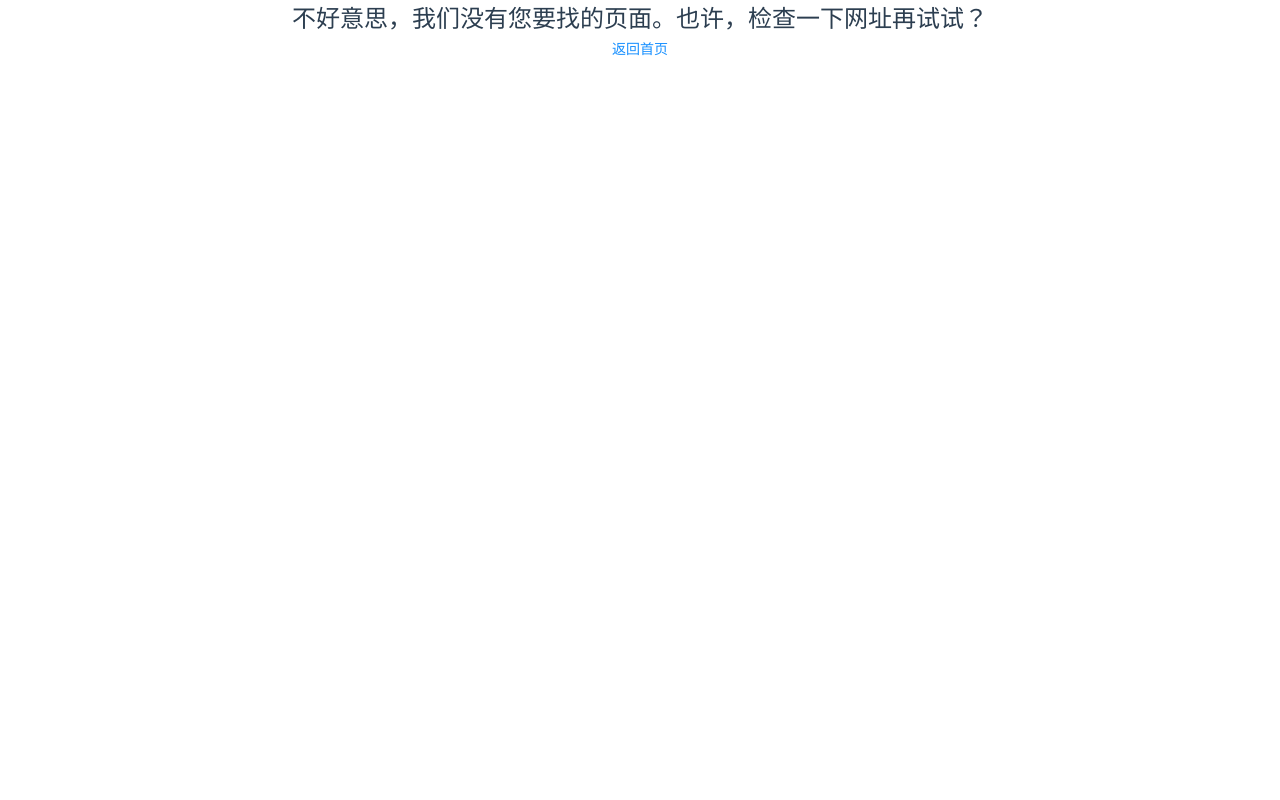
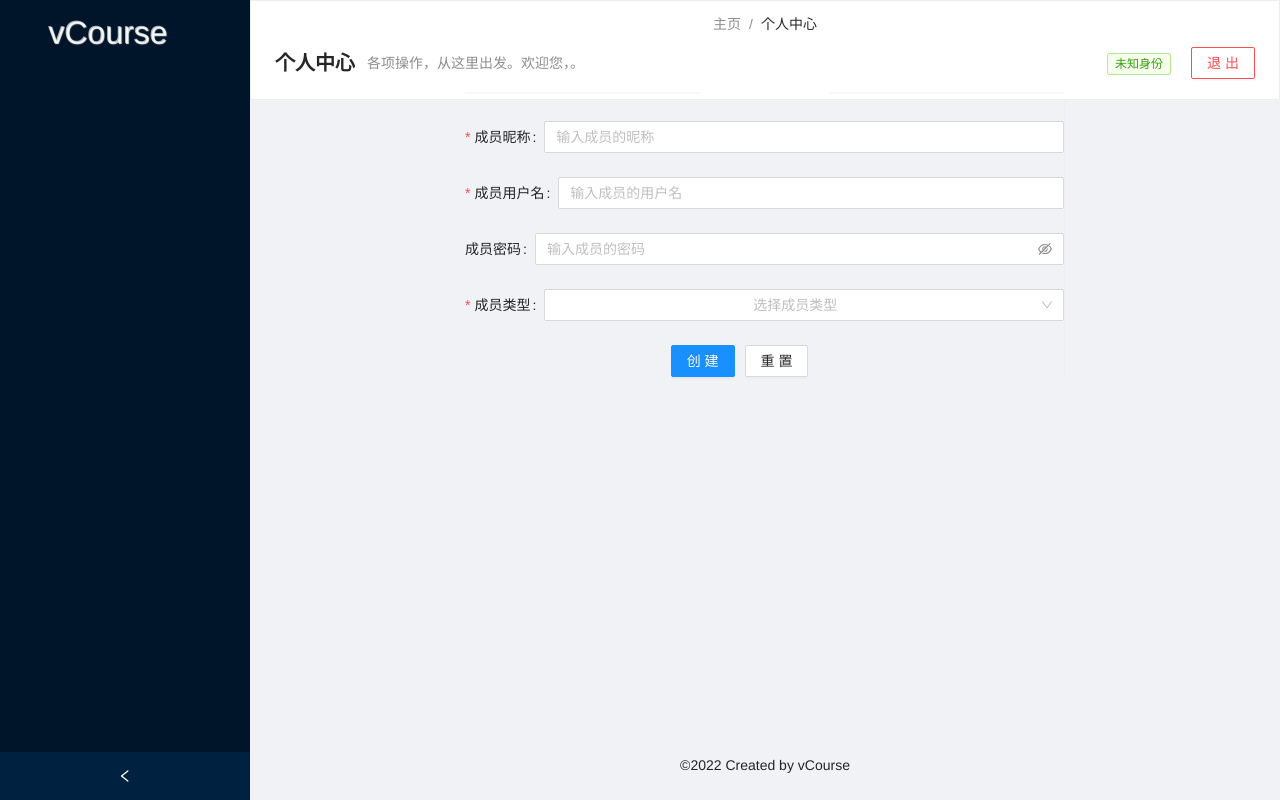
Before and after one commit to ch1y0q/soft-eng-lab-frontend, a Vue app: page /#/create-member in a window 1280 px wide. Built offline with nearby package versions, Linux system fonts and the light colour scheme.

Commit message:
*: add CreateMember PersonalCenter: router now works

```diff
--- a/package.json
+++ b/package.json
@@ -12,6 +12,7 @@
     "ant-design-vue": "^3.2.0",
     "axios": "^0.26.1",
     "core-js": "^3.8.3",
+    "lodash-es": "^4.17.21",
     "vue": "^3.2.33",
     "vue-router": "^4.0.14",
     "vue-style-loader": "^4.1.2",
--- a/src/components/Login.vue
+++ b/src/components/Login.vue
@@ -98,6 +98,9 @@ export default defineComponent({
             break;
         }
       }
+      else{
+        message.error("网络错误，请稍后再试")
+      }
     }
 
     const getLoginInfo = () => {
--- a/src/components/PersonalCenter.vue
+++ b/src/components/PersonalCenter.vue
@@ -19,23 +19,23 @@
             </span>
             </template>
 
-            <a-menu-item name="create-teacher-menu-item" to="/member/CreateMember">
+            <a-menu-item name="create-teacher-menu-item" key="CreateMember">
               添加成员
             </a-menu-item>
 
-            <a-menu-item name="view-member-info-menu-item" to="/member/ViewMemberInfo">
+            <a-menu-item name="view-member-info-menu-item" key="ViewMemberInfo">
               查看成员信息
             </a-menu-item>
 
-            <a-menu-item name="update-member-info-menu-item" to="/member/UpdateMemberInfo">
+            <a-menu-item name="update-member-info-menu-item" key="UpdateMemberInfo">
               修改成员信息
             </a-menu-item>
 
-            <a-menu-item name="flip-page-view-member-info-menu-item" to="/member/FlipPageViewMemberInfo">
+            <a-menu-item name="flip-page-view-member-info-menu-item" key="FlipPageViewMemberInfo">
               分页查看成员信息
             </a-menu-item>
 
-            <a-menu-item name="delete-member-info-menu-item" to="/member/DeleteMemberInfo">
+            <a-menu-item name="delete-member-info-menu-item" key="DeleteMemberInfo">
               删除成员
             </a-menu-item>
           </a-sub-menu>
@@ -49,28 +49,33 @@
               <span>教师与课程信息维护</span>
             </span>
             </template>
-            <!--教师身份-->
-            <a-menu-item v-if="store.state.user_type === 3" name="edit-info-teacher-a-menu-item"
-                         to="/member/EditInfoTeacher">
-              编辑我的信息
+
+            <a-menu-item name="edit-info-teacher-a-menu-item"
+                         key="EditInfoTeacher">
+              <template v-if="store.state.user_type === 3">
+                <!--教师身份-->
+                编辑我的信息
+              </template>
+              <template v-else>
+                <!--管理员身份-->
+                编辑教师信息
+              </template>
             </a-menu-item>
-            <!--管理员身份-->
-            <a-menu-item v-else name="edit-info-teacher-a-menu-item" to="/member/EditInfoTeacher">
-              编辑教师信息
-            </a-menu-item>
-            <a-menu-item name="create-course-a-menu-item" to="/course/CreateCourse">
+
+
+            <a-menu-item name="create-course-a-menu-item" key="CreateCourse">
               创建课程
             </a-menu-item>
-            <a-menu-item name="bind-course-a-menu-item" to="/course/BindCourse">
+            <a-menu-item name="bind-course-a-menu-item" key="BindCourse">
               绑定课程
             </a-menu-item>
-            <a-menu-item name="unbind-course-a-menu-item" to="/course/UnbindCourse">
+            <a-menu-item name="unbind-course-a-menu-item" key="UnbindCourse">
               解绑课程
             </a-menu-item>
-            <a-menu-item name="view-bind-course-a-menu-item" to="/course/ViewBindCourse">
+            <a-menu-item name="view-bind-course-a-menu-item" key="ViewBindCourse">
               查看绑定课程
             </a-menu-item>
-            <a-menu-item name="list-selected-course-a-menu-item" to="/course/ListSelectedCourse">
+            <a-menu-item name="list-selected-course-a-menu-item" key="ListSelectedCourse">
               查看课程
             </a-menu-item>
           </a-sub-menu>
@@ -83,16 +88,16 @@
               <span>学生个人信息维护</span>
             </span>
             </template>
-            <a-menu-item name="edit-info-student-a-menu-item" to="/member/EditInfoStudent">
+            <a-menu-item name="edit-info-student-a-menu-item" key="EditInfoStudent">
               编辑我的信息
             </a-menu-item>
-            <a-menu-item name="list-selected-course-a-menu-item" to="/course/ListSelectedCourse">
+            <a-menu-item name="list-selected-course-a-menu-item" key="ListSelectedCourse">
               查看课程
             </a-menu-item>
-            <a-menu-item name="select-course-a-menu-item" to="/course/SelectCourse">
+            <a-menu-item name="select-course-a-menu-item" key="SelectCourse">
               选课
             </a-menu-item>
-            <a-menu-item name="drop-course-a-menu-item" to="/course/DropCourse">
+            <a-menu-item name="drop-course-a-menu-item" key="DropCourse">
               退选课程
             </a-menu-item>
           </a-sub-menu>
@@ -119,9 +124,11 @@
         </a-layout-header>
         <a-layout-content style="margin: 0 16px; min-height: 500px">
           <div class="subpage-router">
-            <transition mode="out-in">
-              <router-view/>
-            </transition>
+            <router-view v-slot="{ Component }">
+              <transition>
+                <component :is="Component"/>
+              </transition>
+            </router-view>
           </div>
         </a-layout-content>
 
@@ -183,6 +190,9 @@ export default defineComponent({
 
     const handleClick = e => {
       console.log('click', e);
+      router.push({
+        name: e.key
+      })
     };
 
     const logoutHandler = () => {
--- /dev/null
+++ b/src/components/member/CreateMember.vue
@@ -0,0 +1,231 @@
+<template>
+  <div class="CreateMember">
+    <div class="main">
+      <div class="CreateMemberForm">
+        <a-form
+            :model="formStateRef"
+            :rules="ruleValidateRef"
+            @finishFailed="onFinishFailed"
+            @finish="onFinish"
+            :label-width="80"
+        >
+          <a-divider>成员信息录入</a-divider>
+
+          <a-form-item label="成员昵称" name="nickname">
+            <a-input
+                v-model:value="formStateRef.nickname"
+                placeholder="输入成员的昵称"
+                show-word-limit
+                :maxlength="20"
+            />
+          </a-form-item>
+
+          <a-form-item label="成员用户名" name="username">
+            <a-input
+                v-model:value="formStateRef.username"
+                placeholder="输入成员的用户名"
+                show-word-limit
+                :maxlength="20"
+            />
+          </a-form-item>
+
+          <a-form-item label="成员密码" name="password">
+            <a-input-password
+                v-model:value="formStateRef.password"
+                placeholder="输入成员的密码"
+                show-word-limit
+                :maxlength="20"
+            />
+          </a-form-item>
+
+
+          <a-form-item label="成员类型" name="user_type">
+            <a-select v-model:value="formStateRef.user_type" placeholder="选择成员类型">
+              <a-select-option :value="1">{{ user_type_to_string(1) }}</a-select-option>
+              <a-select-option :value="2">{{ user_type_to_string(2) }}</a-select-option>
+              <a-select-option :value="3">{{ user_type_to_string(3) }}</a-select-option>
+            </a-select>
+          </a-form-item>
+
+
+          <a-form-item class="error-infos" :wrapper-col="{ span: 14, offset: 4 }" v-bind="errorInfos">
+            <a-button type="primary" @click.prevent="handleSubmit">创建</a-button>
+            <a-button style="margin-left: 10px" @click="handleReset">重置</a-button>
+          </a-form-item>
+
+        </a-form>
+      </div>
+    </div>
+  </div>
+</template>
+
+<script>
+import axios from "axios";
+import {Form, message} from "ant-design-vue";
+import {user_type_to_string} from "@/components/utils/enums";
+import {computed, defineComponent, reactive} from "vue";
+import {useRouter} from "vue-router";
+import {toArray} from 'lodash-es';
+
+const useForm = Form.useForm;
+export default defineComponent({
+  name: "CreateMember",
+  setup() {
+    const router = useRouter()
+
+    const formStateRef = reactive({
+      username: "",
+      nickname: "",
+      password: "",
+      user_type: undefined,
+    })
+
+    const usernameValidator = (rule, value) => {
+      const reg = /^[A-Za-z]{8,20}$/;
+      if (!value) {
+        Promise.reject("用户名不能为空")
+      } else if (value.length < 8 || value.length > 20) {
+        Promise.reject("用户名长度应当在8~20之间")
+      } else if (!reg.test(value)) {
+        Promise.reject("用户名应当仅包含大小写字母")
+      } else return Promise.resolve();
+    }
+
+    const passwordValidator = (rule, value) => {
+      const reg = /^(?![0-9]+$)(?![a-z]+$)(?![A-Z]+$)[0-9A-Za-z]{8,20}$/;
+      if (!value) {
+        return Promise.reject("密码不能为空")
+      } else if (value.length < 8 || value.length > 20) {
+        return Promise.reject("密码长度应当在8~20之间")
+      } else if (!reg.test(value)) {
+        return Promise.reject("密码应当同时包含大小写字母和数字")
+      } else return Promise.resolve()
+    }
+
+    const ruleValidateRef = reactive({
+      username: [
+        {
+          required: true,
+          validator: usernameValidator,
+          trigger: "blur"
+        }
+      ],
+      nickname: [
+        {
+          required: true,
+          message: "昵称不能为空",
+          trigger: "blur"
+        },
+        {
+          type: 'string',
+          min: 4,
+          message: "昵称不能小于4位",
+          trigger: "blur"
+        }
+      ],
+      password: [
+        {
+          type: 'string',
+          validator: passwordValidator,
+          trigger: "blur"
+        }
+      ],
+      user_type: [
+        {
+          required: true,
+          message: "用户类型不能为空",
+          trigger: "blur"
+        }
+      ]
+    })
+
+    const errorInfos = computed(() => {
+      return mergeValidateInfo(toArray(validateInfos));
+    });
+
+    const {resetFields, validate, validateInfos, mergeValidateInfo} = useForm(formStateRef, ruleValidateRef);
+
+    const handleReset = () => {
+      resetFields();
+    }
+
+    const createMemberOk = (res) => {
+      if (res.data) {
+        switch (res.data.code) {
+          case 0:
+            message.success("成功添加成员：" + res.data.data['user_id']);
+            handleReset();
+            break;
+          case 1:
+            message.error("参数不合法");
+            break;
+          case 2:
+            message.error("用户名已存在");
+            break;
+          case 255:
+          default:
+            message.error("未知错误");
+        }
+      } else {
+        message.error("网络错误，请稍后再试")
+      }
+    }
+
+    const createMember = () => {
+      let obj = {
+        username: formStateRef.username,
+        nickname: formStateRef.nickname,
+        password: formStateRef.password,
+        user_type: formStateRef.user_type,
+      };
+      axios
+          .post("/api/member/create", obj)
+          .then(res => createMemberOk(res));
+    }
+
+    const handleSubmit = () => {
+      validate()
+          .then(() => {
+            createMember();
+          })
+          .catch(err => {
+            message.error('无法创建成员：' + err);
+          });
+
+    }
+
+    const onFinish = (values) => {
+      console.log('Create Success:', values);
+    }
+
+    const onFinishFailed = (errorInfo) => {
+      console.log('Create Failed:', errorInfo);
+    }
+
+    return {
+      router,
+      handleSubmit,
+      createMemberOk,
+      user_type_to_string,
+      handleReset,
+      createMember,
+      formStateRef,
+      ruleValidateRef,
+      onFinish,
+      onFinishFailed,
+      errorInfos
+    }
+  }
+});
+</script>
+
+<style scoped lang="scss">
+
+.CreateMemberForm {
+  max-width: 600px;
+  margin: 0 auto;
+  border-right: 1px solid #eee;
+}
+
+
+</style>
--- a/src/router/index.js
+++ b/src/router/index.js
@@ -5,6 +5,7 @@ const Login = () => import("@/components/Login")
 const NotFound = () => import("@/components/404")
 const WhoAmI = () => import("@/components/WhoAmI")
 const PersonalCenter = () => import("@/components/PersonalCenter")
+const CreateMember = () => import("@/components/member/CreateMember")
 
 const routes = [
     {path: "/", redirect: "/home"},
@@ -29,7 +30,13 @@ const routes = [
         path: "/personal-center",
         name: "PersonalCenter",
         component: PersonalCenter,
-        children: []
+        children: [
+            {
+                path: "/create-member",
+                name: "CreateMember",
+                component: CreateMember
+            },
+        ]
     },
 
     // 将匹配所有内容并将其放在 `$route.params.pathMatch` 下
```
Also changed, not shown: 1 other file (tests, documents, lock files or other folders).
